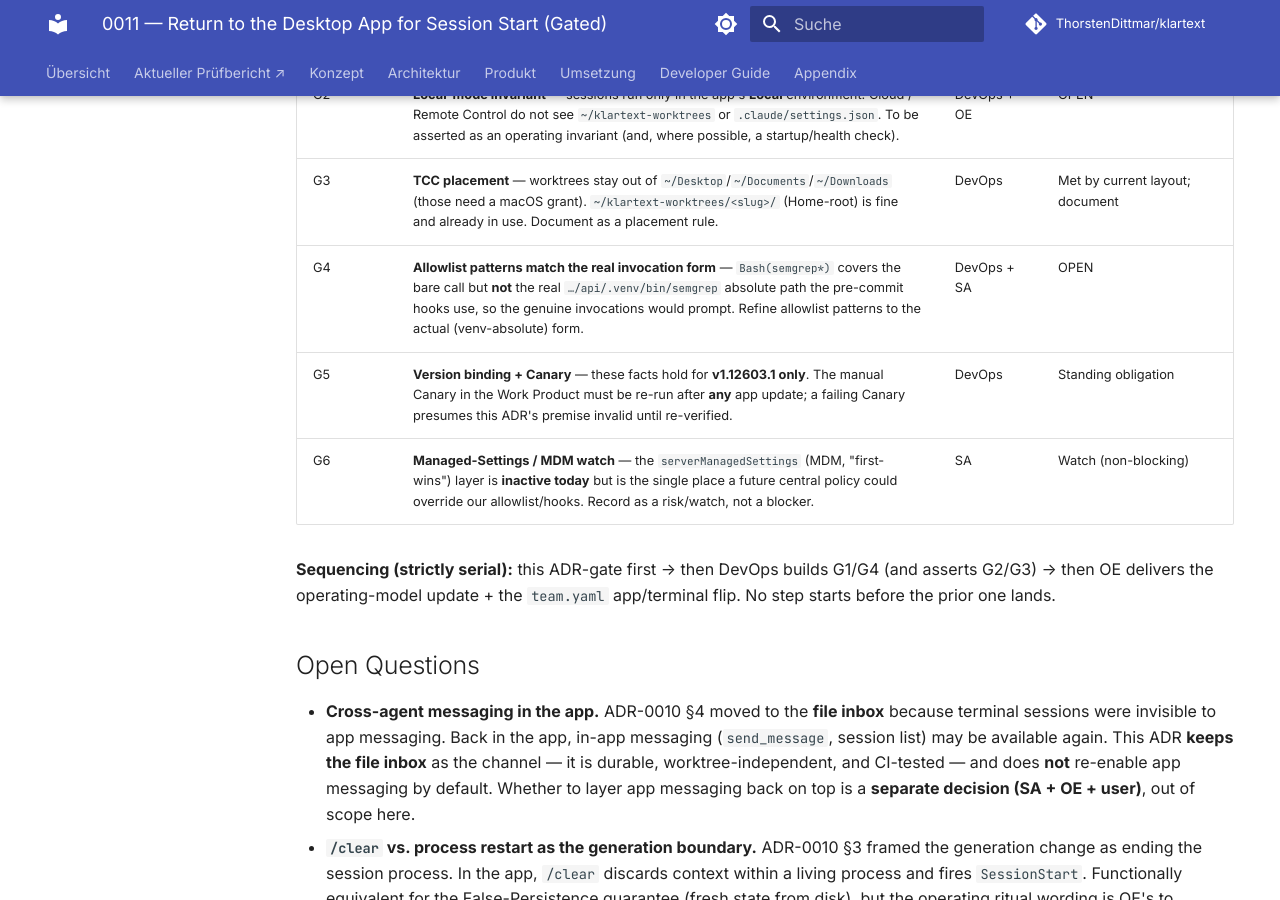
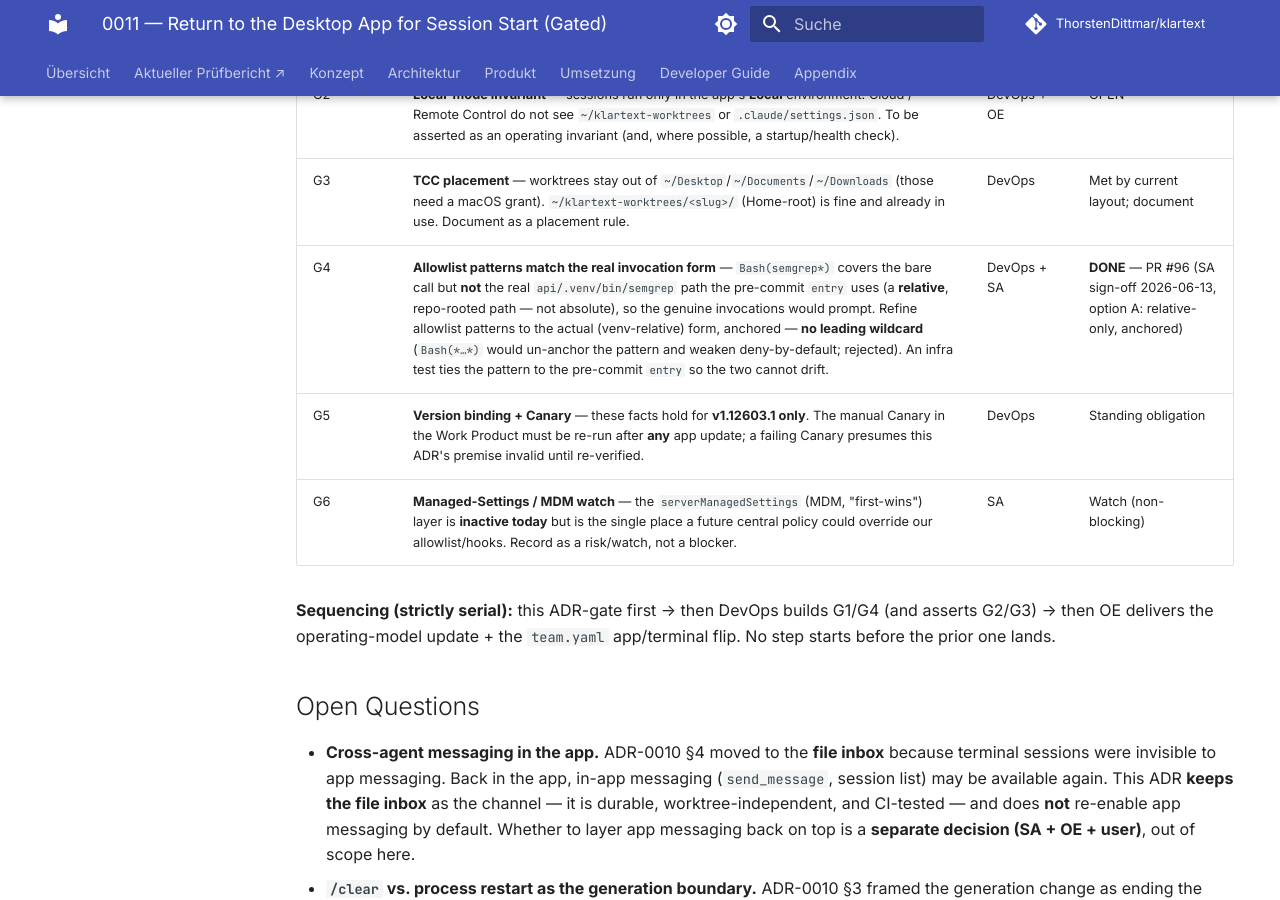
Before and after one commit to ThorstenDittmar/klartext, an MkDocs documentation site: the page built from docs/adr/0011-return-to-desktop-app-session-start.md, in a window 1280 px wide and 900 px high, scrolled down 1792 px. Built offline with MkDocs 1.6.1 and Material for MkDocs 9.7.7, drawn with Linux system fonts in a browser that asks for light colours; comment, search, counter and statistics services are not loaded.

Commit message:
docs(adr): ADR-0011 G4 — fix path form (relative, not absolute) + record decision (#97)
DevOps factcheck (PR #96): the pre-commit semgrep `entry` is a RELATIVE,
repo-rooted path (api/.venv/bin/semgrep), not absolute as G4 originally
stated. Correct the wording and record the resolved policy:

- Option A chosen (relative-only, anchored). A leading-wildcard pattern
  Bash(*api/.venv/bin/semgrep*) was rejected: it un-anchors the allowlist
  and matches any command containing the substring, weakening the
  deny-by-default posture G4 exists to protect.
- G4 status → DONE, references PR #96 (infra test ties the pattern to the
  pre-commit entry so allowlist and invocation form cannot drift).

Co-authored-by: Claude Opus 4.8 (1M context) <noreply@anthropic.com>

```diff
--- a/docs/adr/0011-return-to-desktop-app-session-start.md
+++ b/docs/adr/0011-return-to-desktop-app-session-start.md
@@ -71,7 +71,7 @@ briefing.
 | G1 | **`SessionStart` hook that loads `agents/<name>/claude.md`** from the worktree path, with a matcher that **includes `startup`** (the app reports `/clear` as `source=startup`, lazily on next prompt). Today `settings.json` has only a PostCompact hook — identity reload on session/`/clear` is **missing**. | DevOps | **DONE** — PR #95 (merged 2026-06-13); proven live in the app at rollout |
 | G2 | **Local-mode invariant** — sessions run only in the app's **Local** environment. Cloud / Remote Control do not see `~/klartext-worktrees` or `.claude/settings.json`. To be asserted as an operating invariant (and, where possible, a startup/health check). | DevOps + OE | OPEN |
 | G3 | **TCC placement** — worktrees stay out of `~/Desktop`/`~/Documents`/`~/Downloads` (those need a macOS grant). `~/klartext-worktrees/<slug>/` (Home-root) is fine and already in use. Document as a placement rule. | DevOps | Met by current layout; document |
-| G4 | **Allowlist patterns match the real invocation form** — `Bash(semgrep*)` covers the bare call but **not** the real `…/api/.venv/bin/semgrep` absolute path the pre-commit hooks use, so the genuine invocations would prompt. Refine allowlist patterns to the actual (venv-absolute) form. | DevOps + SA | OPEN |
+| G4 | **Allowlist patterns match the real invocation form** — `Bash(semgrep*)` covers the bare call but **not** the real `api/.venv/bin/semgrep` path the pre-commit `entry` uses (a **relative**, repo-rooted path — not absolute), so the genuine invocations would prompt. Refine allowlist patterns to the actual (venv-relative) form, anchored — **no leading wildcard** (`Bash(*…*)` would un-anchor the pattern and weaken deny-by-default; rejected). An infra test ties the pattern to the pre-commit `entry` so the two cannot drift. | DevOps + SA | **DONE** — PR #96 (SA sign-off 2026-06-13, option A: relative-only, anchored) |
 | G5 | **Version binding + Canary** — these facts hold for **v1.12603.1 only**. The manual Canary in the Work Product must be re-run after **any** app update; a failing Canary presumes this ADR's premise invalid until re-verified. | DevOps | Standing obligation |
 | G6 | **Managed-Settings / MDM watch** — the `serverManagedSettings` (MDM, "first-wins") layer is **inactive today** but is the single place a future central policy could override our allowlist/hooks. Record as a risk/watch, not a blocker. | SA | Watch (non-blocking) |
 
```
